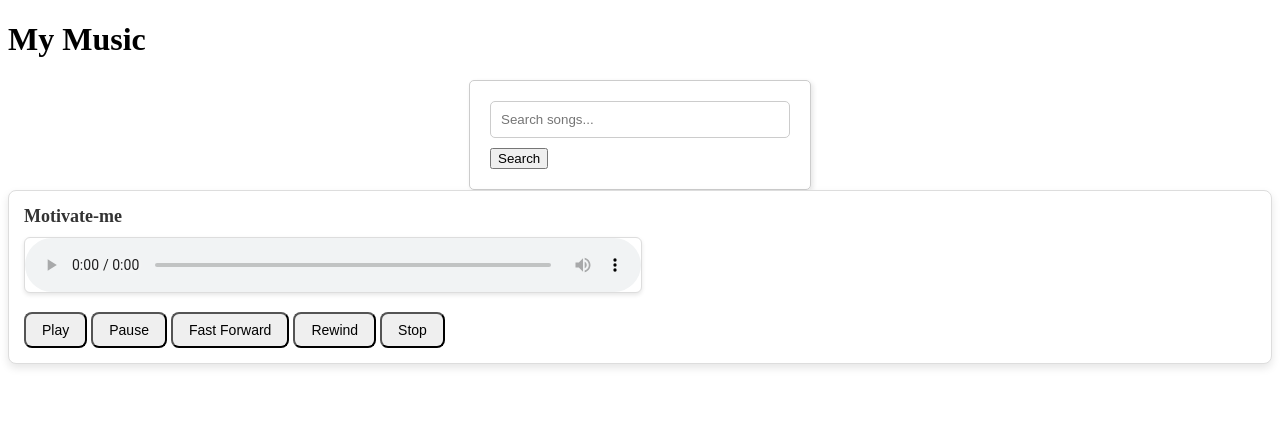
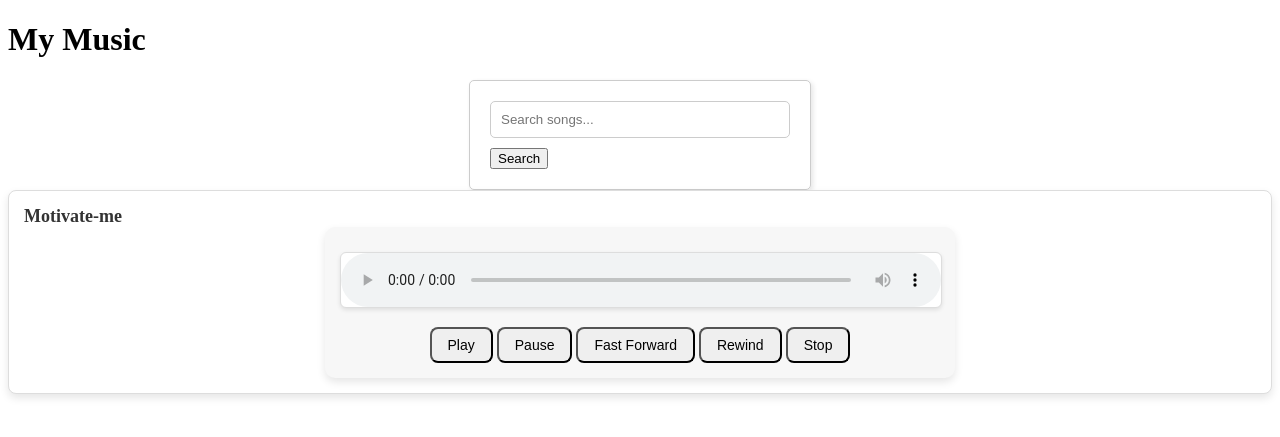
Before and after one commit to EtienneAbeng/WellMusic, a Django app: page /player/ in a window 1280 px wide. Shown: the part 54-491 px from the top of the page. Run offline with Django 4.2, Linux system fonts and the light colour scheme; a user stored in the database is signed in; data comes from the database, SQL or seed files in the repository.

Commit message:
Refactor audio player controls in player.html template in center

```diff
--- a/well/templates/player.html
+++ b/well/templates/player.html
@@ -24,7 +24,8 @@
                 {% for song in songs %}
                     <div class="song-item mb-4">
                         <h2>{{ song.title }}</h2>
-                        <audio id="audio-{{ song.id }}" controls style="width: 50%;">
+                        <div class="audio-player">
+                            <audio id="audio-{{ song.id }}" controls>
                                 <source src="{{ song.audio_file.url }}" type="audio/mpeg">
                                 Your browser does not support the audio element.
                             </audio>
@@ -34,6 +35,7 @@
                                 <button onclick="fastForwardAudio('{{ song.id }}')" class="btn btn-info mx-2">Fast Forward</button>
                                 <button onclick="rewindAudio('{{ song.id }}')" class="btn btn-info mx-2">Rewind</button>
                                 <button onclick="stopAudio('{{ song.id }}')" class="btn btn-danger mx-2">Stop</button>
+                            </div>
                         </div>
                     </div>
                 {% endfor %}
```
Lines whose indentation alone changed are shown as unchanged.
